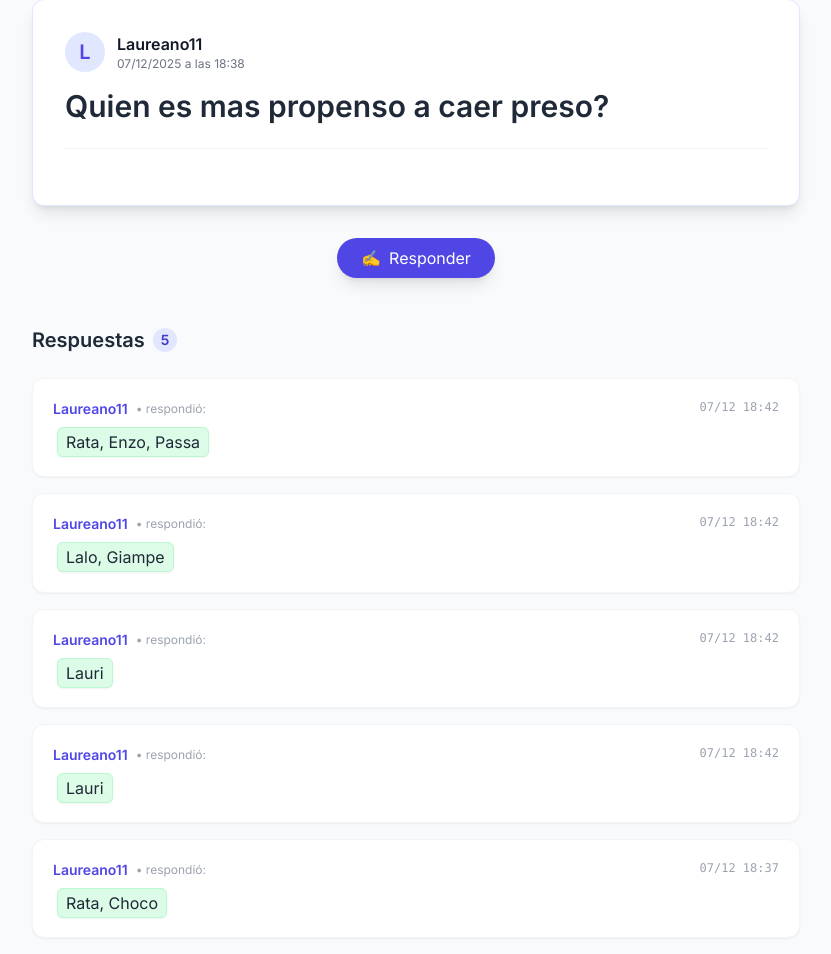
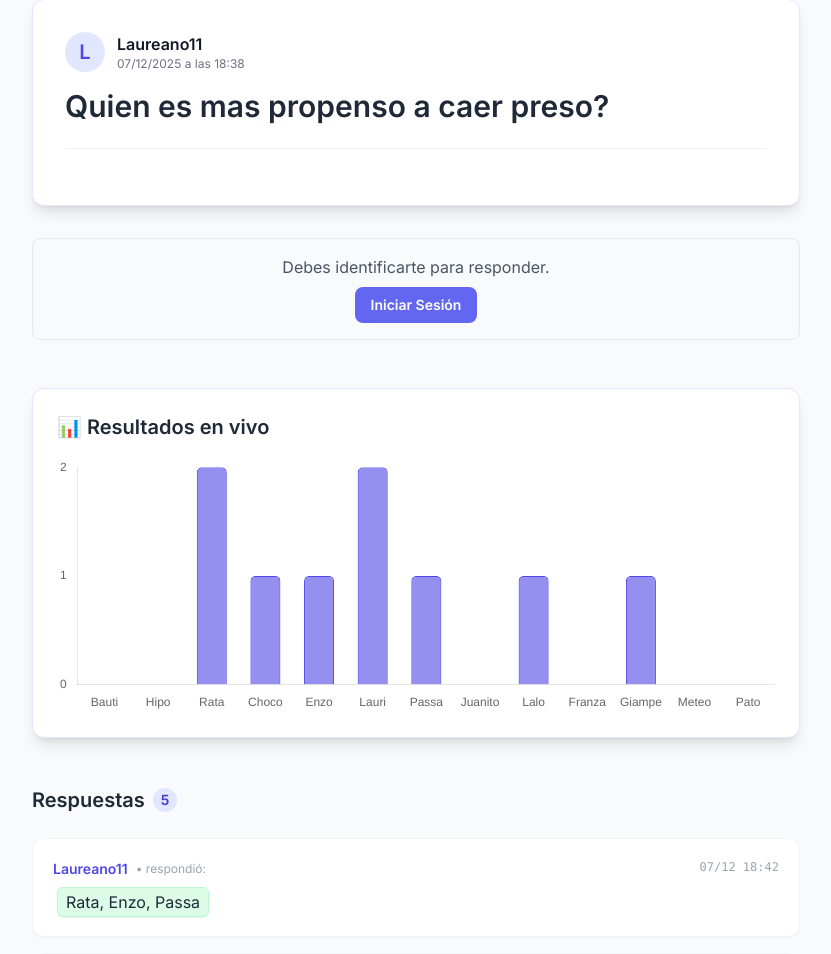
Before and after one commit to Laureano11/questioningAPP, a FastAPI app: page /question/2 in a window 1280 px wide. Shown: the part 127-1081 px from the top of the page, without its empty margins (224-1055 px from the left). Run offline with FastAPI, Linux system fonts and the light colour scheme; some libraries are stand-ins or nearby versions.

Commit message:
Funcionando todo

```diff
--- a/app/main.py
+++ b/app/main.py
@@ -8,11 +8,11 @@ from fastapi.templating import Jinja2Templates
 from sqlmodel import Session, select
 from contextlib import asynccontextmanager
 from starlette.middleware.sessions import SessionMiddleware
+from .routers import auth, questions
 # Archivos mios
 
 from .database import create_db_and_tables, get_session
 from .models import User, Question, Answer
-
 
 # 1. Lifespan: Esto se ejecuta justo antes de que la app empiece a recibir visitas
 @asynccontextmanager
@@ -20,11 +20,21 @@ async def lifespan(app: FastAPI):
     create_db_and_tables() # Crea el archivo database.db y las tablas
     yield
 
-opciones=["Lauri", "Hipo","Choco", "Dama","Pato","Bauti", "Enzo", "Giampe", "Franza", "Rata", "Mateo" ]
+
+
 app = FastAPI(lifespan=lifespan)
-app.add_middleware(SessionMiddleware, secret_key="secreto-super-seguro")
+app.include_router(auth.router)
+app.include_router(questions.router)
+# EJEMPLO: Que la sesión expire en 1 hora (3600 segundos)
+app.add_middleware(
+    SessionMiddleware,
+    secret_key="secreto-super-seguro",
+    max_age=600# <--- ESTA ES LA LÍNEA MÁGICA
+)
 app.mount("/static", StaticFiles(directory="app/static"), name="static")
 templates = Jinja2Templates(directory="app/templates")
+
+
 
 @app.get("/", response_class=HTMLResponse)
 async def read_root(request: Request, session: Session = Depends(get_session)):
@@ -37,136 +47,6 @@ async def read_root(request: Request, session: Session = Depends(get_session)):
         "usuarios": users  # Pasamos la lista REAL de objetos a la plantilla
     })
 
-
-@app.get("/register", response_class=HTMLResponse)
-async def register_page(request: Request):
-    return templates.TemplateResponse("register.html", {"request": request})
-
-
-
-@app.post("/register")
-async def register_user(
-    request: Request,
-    username: str = Form(...),
-    email: str = Form(...),
-    password: str = Form(...),
-    # Inyectamos la sesión de base de datos
-    session: Session = Depends(get_session)
-):
-    new_user= User(username=username, email=email, password=password)
-    session.add(new_user)
-    session.commit()
-    session.refresh(new_user)
-
-    request.session["user_id"] = new_user.id
-    request.session["username"] = new_user.username
-    return RedirectResponse(url="/",status_code=303)
-
-
-
-@app.get("/question", response_class=HTMLResponse)
-async def question(request: Request, session: Session = Depends(get_session)):
-    query = select(Question).order_by(Question.uploaded_at.desc())
-    questions = session.exec(query).all()
-    return templates.TemplateResponse("question.html", {"request": request,
-                                                        "questions": questions})
-
-
-@app.get("/question/{question_id}", response_class=HTMLResponse)
-async def question_detail(
-        request: Request,
-        question_id: int,  # FastAPI extrae este número de la URL
-        session: Session = Depends(get_session)
-):
-    # 1. Buscamos la pregunta por su ID y sus RTAS
-    question = session.get(Question, question_id)
-    query = select(Answer).where(Answer.question_id == question_id).order_by(Answer.uploaded_at.desc())
-    answers = session.exec(query).all()
-    # 2. Si no existe (alguien puso un ID falso en la URL), damos error 404
-    if not question:
-        raise HTTPException(status_code=404, detail="Pregunta no encontrada")
-
-    # 3. Renderizamos la nueva plantilla pasando el objeto 'question'
-    return templates.TemplateResponse("questioninfo.html", {
-        "request": request,
-        "question": question,
-        "answers": answers,
-        "opciones": opciones
-    })
-
-@app.post("/question")
-async def question(
-    request: Request,
-    content: str = Form(...),
-    is_anonymous: Optional[str] = Form(None),
-    session: Session = Depends(get_session)
-    ):
-    real_user = request.session.get("username")
-    if is_anonymous:
-        final_author = "Anónimo 👻"  # Puedes poner un emoji para distinguir
-    else:
-        # Si no está logueado y no puso anónimo, ponemos "Desconocido" o lo mandamos al login
-        final_author = real_user if real_user else "Anonimo 👻"
-    new_question= Question(content=content, uploaded_by=final_author, uploaded_at=datetime.datetime.now())
-    session.add(new_question)
-    session.commit()
-    session.refresh(new_question)
-    return RedirectResponse(url="/question",status_code=303)
-
-@app.post("/question/{question_id}/answer")
-async def question_answer(
-    request: Request,
-    question_id: int, #
-    content: List[str] = Form(...),
-    session: Session = Depends(get_session)
-):
-    content = ", ".join(content)
-    username = validar_usuario(request)
-
-    new_answer = Answer(content=content,
-                        question_id=question_id,
-                        uploaded_by=username)
-    session.add(new_answer)
-    session.commit()
-    session.refresh(new_answer)
-    return RedirectResponse(url=f"/question/{question_id}",status_code=303)
-
-@app.get("/login", response_class=HTMLResponse)
-async def login_page(request: Request):
-    return templates.TemplateResponse("login.html", {"request": request})
-
-
-# --- RUTA POST: Procesar el Login ---
-@app.post("/login", response_class=HTMLResponse)
-async def login_logic(
-        request: Request,
-        username: str = Form(...),
-        password: str = Form(...),
-        session: Session = Depends(get_session)  # Tu conexión a BD
-):
-    statement = select(User).where(User.username == username)
-    user = session.exec(statement).first()
-
-    if not user or user.password != password:
-        return templates.TemplateResponse("login.html", {
-            "request": request,
-            "error": "Usuario o contraseña incorrectos"  # Feedback visual
-        })
-
-    # 3. CREAR LA SESIÓN (Darle la pulsera)
-    # Guardamos el ID y el nombre en la cookie encriptada
-    request.session["user_id"] = user.id
-    request.session["username"] = user.username
-
-    return RedirectResponse(url="/", status_code=303)
-
-
-# --- RUTA LOGOUT: Salir ---
-@app.get("/logout")
-async def logout(request: Request):
-    request.session.clear()  # Romper la pulsera
-    return RedirectResponse(url="/", status_code=303)
-
 def validar_usuario(request: Request):
     username = request.session.get("username")
     if username is None:
--- a/app/templates/questioninfo.html
+++ b/app/templates/questioninfo.html
@@ -26,12 +26,28 @@
     </div>
 
     <div class="mt-8">
-        <div class="text-center mb-6">
-            <button id="toggle-reply"
-                    class="bg-indigo-600 text-white font-medium py-2 px-6 rounded-full shadow-lg hover:bg-indigo-700 hover:scale-105 transition transform duration-200 flex items-center gap-2 mx-auto">
-                <span>✍️</span> Responder
-            </button>
-        </div>
+        {% if request.session.get("username") %}
+
+   <div class="text-center mb-8 mt-4">
+    <button id="toggle-reply"
+            class="group relative inline-flex items-center gap-2 px-8 py-3 font-bold text-white transition-all duration-300 bg-gradient-to-r from-indigo-600 to-purple-600 rounded-full shadow-lg shadow-indigo-500/30 hover:shadow-indigo-500/50 hover:-translate-y-1 hover:scale-105 focus:outline-none ring-offset-2 focus:ring-2 ring-indigo-500">
+
+        <span class="text-xl transition-transform group-hover:rotate-12">✍️</span>
+
+        <span class="tracking-wide">Escribir una respuesta</span>
+
+    </button>
+</div>
+    {% else %}
+
+    <div class="text-center mb-6 p-4 bg-gray-50 rounded-lg border border-gray-200">
+        <p class="text-gray-600 mb-2">Debes identificarte para responder.</p>
+        <a href="/login" class="inline-block bg-indigo-500 text-white px-4 py-2 rounded-lg hover:bg-indigo-600 transition text-sm font-bold">
+            Iniciar Sesión
+        </a>
+    </div>
+
+{% endif %}
 
         <div id="reply-form" class="hidden max-w-2xl mx-auto mb-10 transition-all duration-500 ease-in-out">
             <form action="/question/{{ question.id }}/answer" method="post" class="bg-white p-4 rounded-2xl shadow-xl border border-indigo-100">
@@ -65,6 +81,24 @@
             </form>
         </div>
     </div>
+{% if answers %}
+<div class="mt-12 mb-8">
+    <div class="bg-white p-6 rounded-xl shadow-lg border border-indigo-100">
+        <h3 class="text-xl font-bold text-gray-800 mb-4 flex items-center gap-2">
+            📊 Resultados en vivo
+        </h3>
+
+        <div class="relative h-64 w-full">
+            <canvas id="myChart"></canvas>
+        </div>
+    </div>
+</div>
+{% endif %}
+
+
+
+
+
     <div class="mt-12">
     <h3 class="text-xl font-bold text-gray-800 mb-6 flex items-center gap-2">
         Respuestas
@@ -122,4 +156,54 @@
         toggleBtn.classList.remove('hidden');
     });
 </script>
+
+<script src="https://cdn.jsdelivr.net/npm/chart.js"></script>
+
+<script>
+    // 2. Obtener el contexto del lienzo
+    const ctx = document.getElementById('myChart');
+
+    // 3. Crear el gráfico
+    // OJO: Usamos 'tojson' para que Jinja convierta la lista Python a Javascript
+    new Chart(ctx, {
+        type: 'bar', // Tipo de gráfico (barras)
+        data: {
+            labels: {{ opciones | tojson }}, // Nombres (Eje X)
+            datasets: [{
+                label: 'Votos',
+                data: {{ votos | tojson }},  // Números (Eje Y)
+                backgroundColor: 'rgba(79, 70, 229, 0.6)', // Color Indigo (transparente)
+                borderColor: 'rgba(79, 70, 229, 1)',       // Borde sólido
+                borderWidth: 1,
+                borderRadius: 5, // Bordes redondeados en las barras
+                barPercentage: 0.7
+            }]
+        },
+        options: {
+            responsive: true,
+            maintainAspectRatio: false,
+            scales: {
+                y: {
+                    beginAtZero: true,
+                    ticks: {
+                        stepSize: 1 // Para que no muestre decimales (1.5 votos no existe)
+                    },
+                    grid: {
+                        display: false // Quita las lineas de fondo para que sea más limpio
+                    }
+                },
+                x: {
+                    grid: {
+                        display: false
+                    }
+                }
+            },
+            plugins: {
+                legend: {
+                    display: false // Ocultamos la leyenda porque es obvia
+                }
+            }
+        }
+    });
+</script>
 {% endblock %}
--- a/app/templates/register.html
+++ b/app/templates/register.html
@@ -25,6 +25,11 @@
             <input type="password" name="password" required
                    class="mt-1 block w-full px-3 py-2 border border-gray-300 rounded-md shadow-sm focus:outline-none focus:ring-indigo-500 focus:border-indigo-500">
         </div>
+        <div>
+            <label class="block text-sm font-medium text-gray-700">Repetir contraseña</label>
+            <input type="password" name="password2" required
+                   class="mt-1 block w-full px-3 py-2 border border-gray-300 rounded-md shadow-sm focus:outline-none focus:ring-indigo-500 focus:border-indigo-500">
+        </div>
 
         <button type="submit"
                 class="w-full bg-indigo-600 text-white py-2 px-4 rounded-md hover:bg-indigo-700 transition duration-200 font-medium">
```
Also changed, not shown: app/routers/auth.py (added, +76 -0 lines), app/routers/questions.py (added, +92 -0 lines), app/routers/users.py (deleted), database.db.
